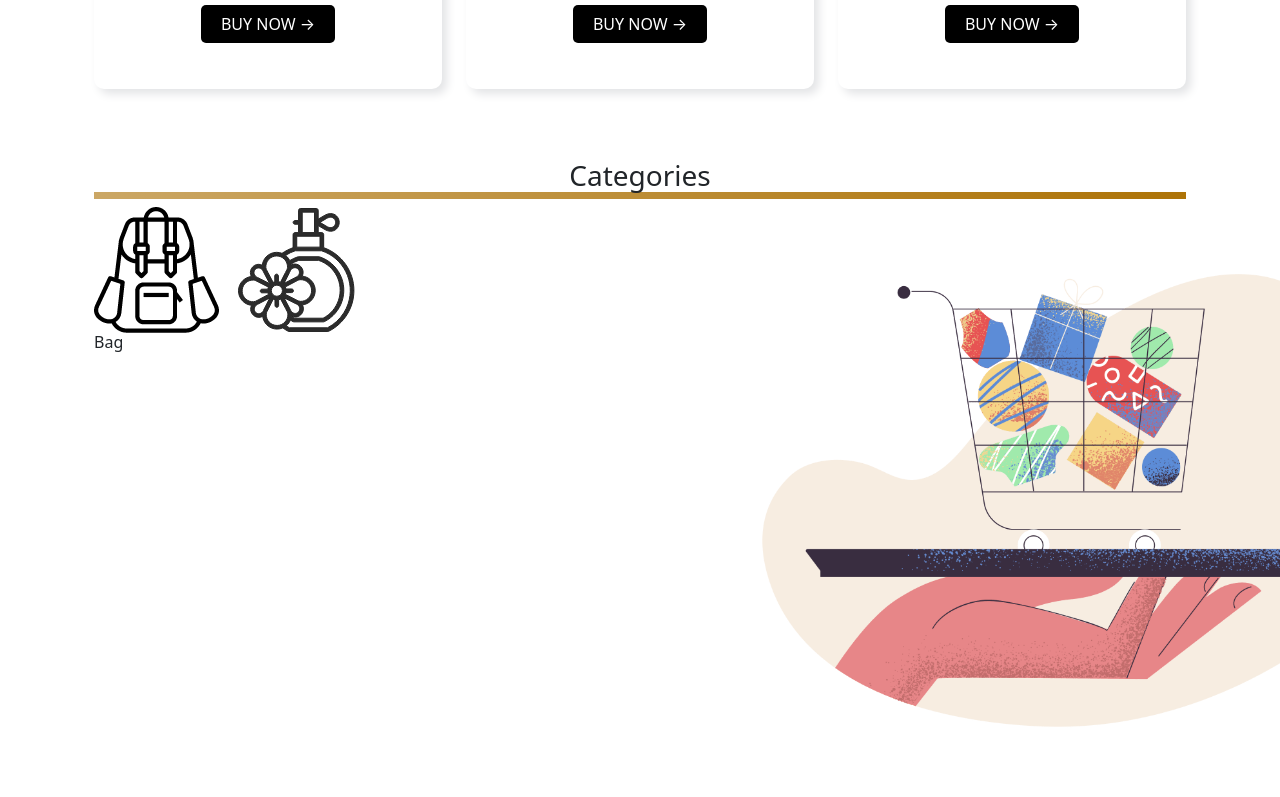
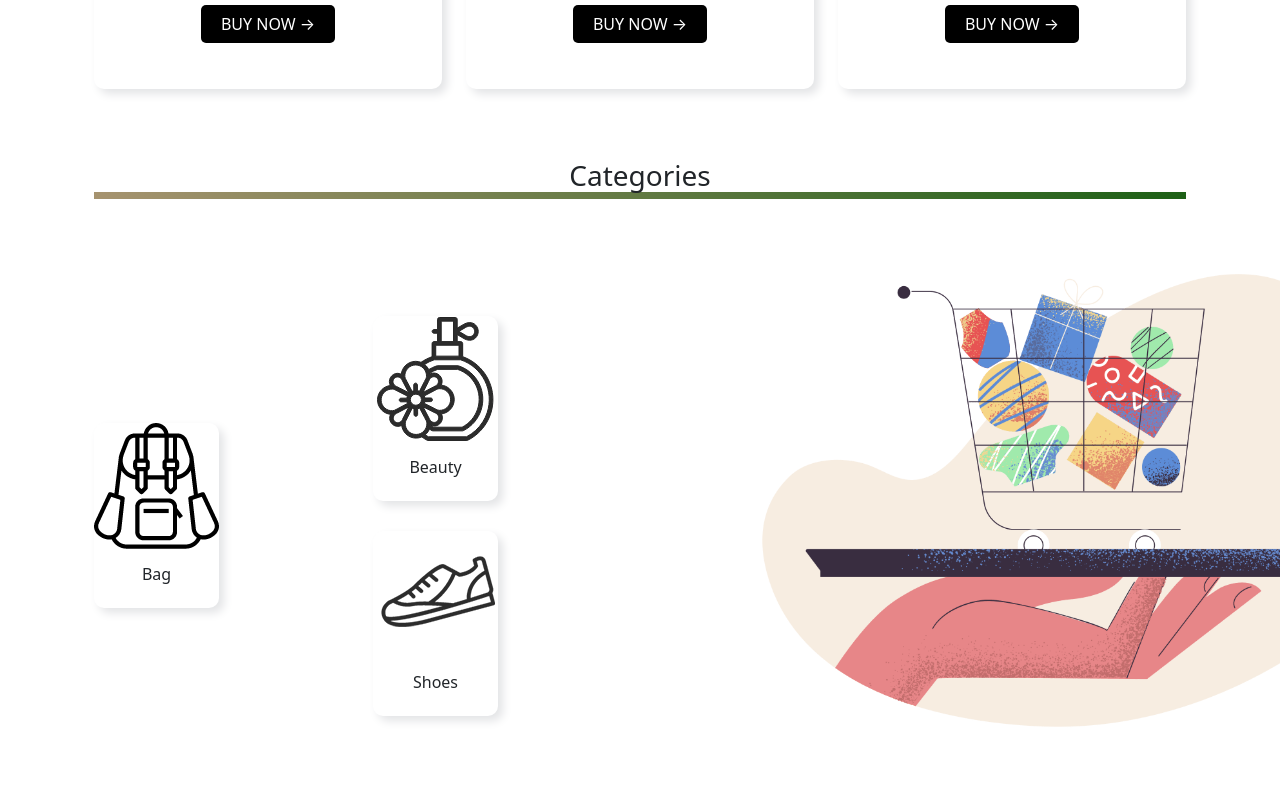
Before and after one commit to sakib-nsu/hot-gadgets, a plain HTML site: page index.html in a window 1280 px wide. Shown: the part 1969-2766 px from the top of the page. Drawn offline with nearby package versions, Linux system fonts and the light colour scheme.

Commit message:
categories

```diff
--- a/index.html
+++ b/index.html
@@ -180,22 +180,33 @@
 
 
 
-
       <div class="container categories" id="categories">
         <div>
-            <h3 class="categories-txt">Categories</h3>
+            <h3>Categories</h3>
         </div>
         <div class="row">
-            <div class="col-md-6">
-                <div class="row">
-                    <div class="col-md-3">
-                     <img src="Categories/bag.png" alt="">
+            <div class="col-md-3 d-flex align-items-center">
+              <div class="card">
+                     <img src="Categories/bag.png" class="card-img-top"  alt="">
+                     <div class="card-body">
                      <h6>Bag</h6>
                     </div>
-                    <div class="col-md-3">
+                    </div>
+            </div>
+           <div class="col-md-3 d-flex align-items-center">
+              <div>
+                <div class="card">
                      <img src="Categories/perfume.png" alt="">
-
+                     <div class="card-body">
+                     <h6>Beauty</h6>
                     </div>
+                  </div>
+                <div class="card">
+                     <img src="Categories/shoe.png" alt="">
+                     <div class="card-body">
+                     <h6>Shoes</h6>
+                    </div>
+                  </div>
                 </div>
             </div>
             <div class="col-md-6">
@@ -207,7 +218,6 @@
 
 
 
-
     <script src="https://cdn.jsdelivr.net/npm/bootstrap@5.3.3/dist/js/bootstrap.bundle.min.js" integrity="sha384-YvpcrYf0tY3lHB60NNkmXc5s9fDVZLESaAA55NDzOxhy9GkcIdslK1eN7N6jIeHz" crossorigin="anonymous"></script>
      <script src="https://cdn.jsdelivr.net/npm/@popperjs/core@2.11.8/dist/umd/popper.min.js" integrity="sha384-I7E8VVD/ismYTF4hNIPjVp/Zjvgyol6VFvRkX/vR+Vc4jQkC+hVqc2pM8ODewa9r" crossorigin="anonymous"></script>
      <script src="https://cdn.jsdelivr.net/npm/bootstrap@5.3.3/dist/js/bootstrap.min.js" integrity="sha384-0pUGZvbkm6XF6gxjEnlmuGrJXVbNuzT9qBBavbLwCsOGabYfZo0T0to5eqruptLy" crossorigin="anonymous"></script>
--- a/style.css
+++ b/style.css
@@ -46,9 +46,9 @@
     justify-content: space-between;
 }
 
-.categories-txt{
+.categories h3{
     text-align: center;
     border-bottom: 7px solid;
-    border-image: linear-gradient(90deg, rgb(203, 167, 101), rgb(173, 115, 7));
+    border-image: linear-gradient(90deg, rgb(166, 147, 111), rgb(29, 96, 22));
     border-image-slice: 1;
 }
```
